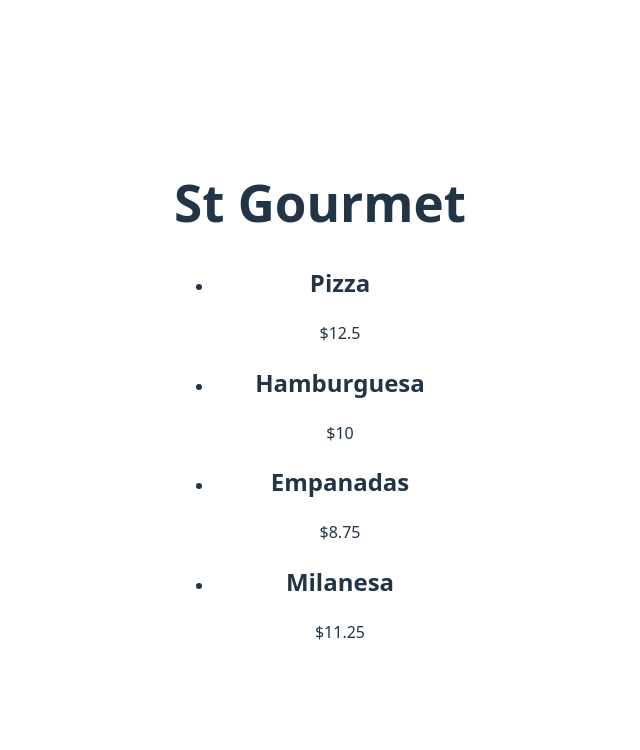
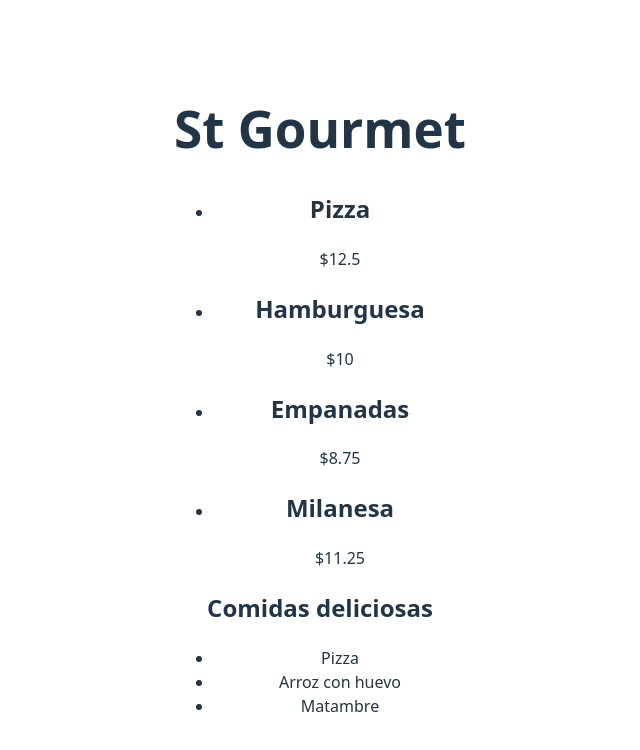
Before and after one commit to Sergio-Tolaba/st-gourmet, a React (Vite) app: page / in a window 1280 px wide. Shown: the top 750 px of the page, without its empty margins (320-960 px from the left). Built offline with nearby package versions, Linux system fonts and the light colour scheme.

Commit message:
Inicio pasa array productos a ProductList(items) e items.map, Product({name}

```diff
--- a/src/App.jsx
+++ b/src/App.jsx
@@ -2,6 +2,7 @@ import { useState } from 'react';
 import reactLogo from './assets/react.svg';
 import viteLogo from '/vite.svg';
 import './App.css';
+import Inicio from './pages/Inicio'
 
 function App() {
   const comidas = [
@@ -21,6 +22,7 @@ function App() {
           </li>
         ))}
       </ul>
+      <Inicio />
     </>
   );
 }
--- /dev/null
+++ b/src/components/Product.jsx
@@ -0,0 +1,6 @@
+const Product = ({name})=>{
+    return(
+        <li>{name}</li>
+    )
+}
+export default Product
--- /dev/null
+++ b/src/components/ProductList.jsx
@@ -0,0 +1,13 @@
+import Product from './Product'
+
+const ProductList = ({items = []})=>{
+    return(
+        <ul>
+            {items.map((item, index)=>(
+                <Product key={index} name={item} />
+            ))}
+        </ul>
+    )
+}
+
+export default ProductList
--- /dev/null
+++ b/src/pages/Inicio.jsx
@@ -0,0 +1,14 @@
+import ProductList from "../components/ProductList";
+
+const Inicio = ()=>{
+    const productos = ['Pizza', 'Arroz con huevo', 'Matambre']
+    return(
+        <div>
+            <h2>Comidas deliciosas</h2>
+            <ProductList items={productos} />
+        </div>
+
+    )
+}
+
+export default Inicio
```
